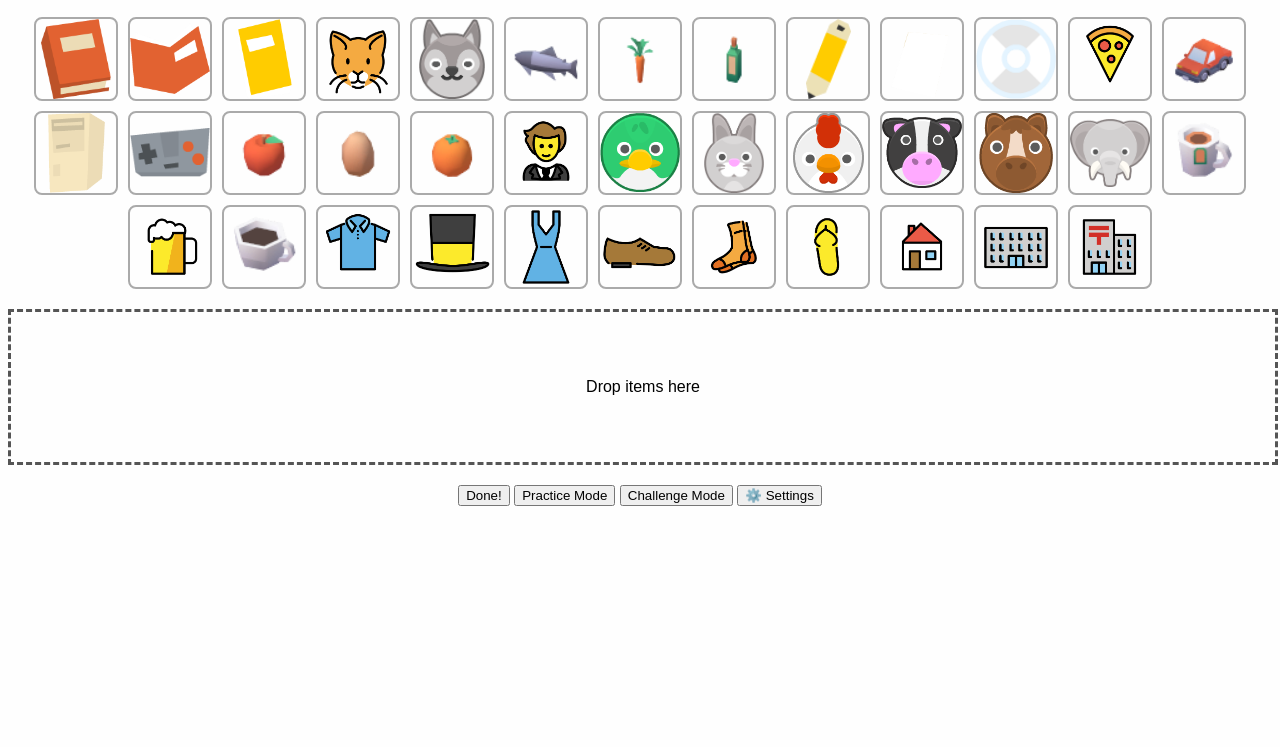
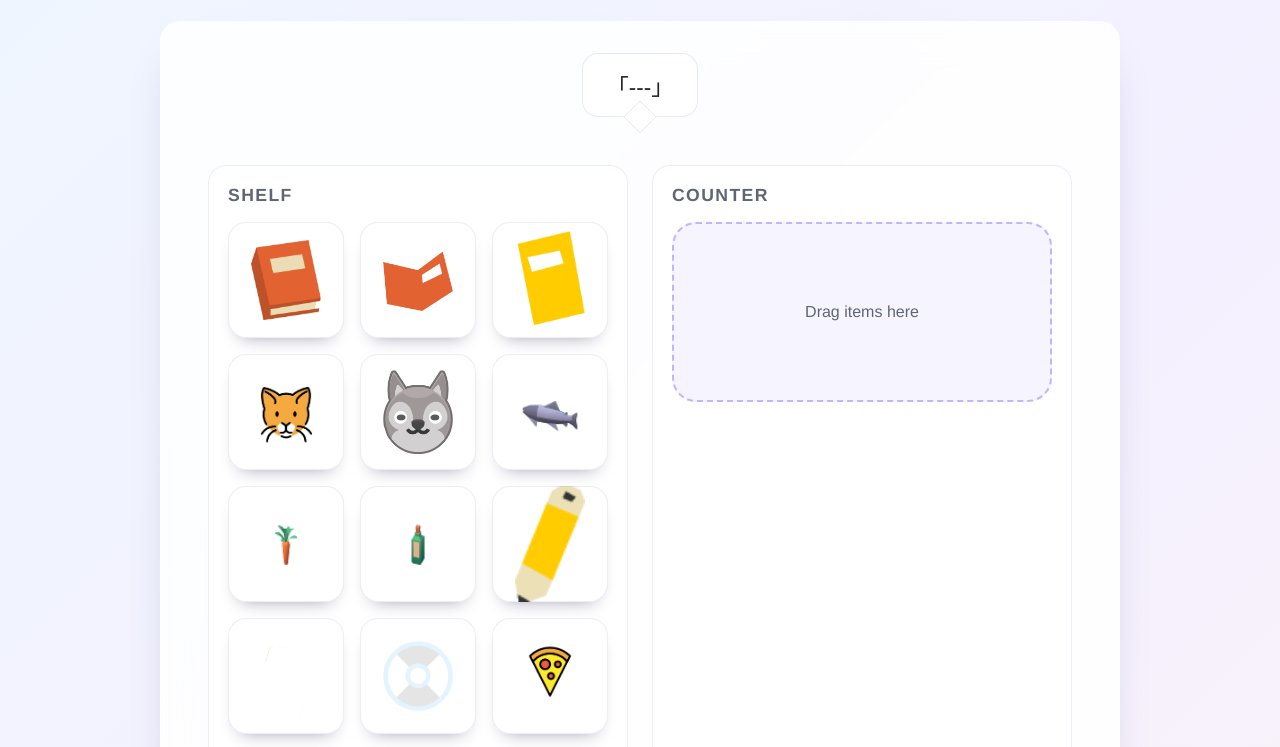
Before and after one commit to matskye/Maru-counter-shop, a plain HTML site: page index.html in a window 1280 px wide. Shown: the part 118-865 px from the top of the page. Before the commit the page ends 800 px from the top, so only its background shows below. Drawn offline with Linux system fonts and the light colour scheme.

Commit message:
Revamp counter shop interface

```diff
--- a/game.js
+++ b/game.js
@@ -91,6 +91,8 @@ counterDiv.addEventListener("dragover", e => e.preventDefault());
 counterDiv.addEventListener("drop", e => {
   e.preventDefault();
   const data = JSON.parse(e.dataTransfer.getData("text/plain"));
+  const hint = counterDiv.querySelector(".drop-hint");
+  if (hint) hint.remove();
   const div = document.createElement("div");
   div.className = "item";
   const item = gameData.counters
@@ -103,7 +105,7 @@ counterDiv.addEventListener("drop", e => {
 });
 
 function clearCounter() {
-  counterDiv.innerHTML = "<p>Drop items here</p>";
+  counterDiv.innerHTML = '<span class="drop-hint">Drag items here</span>';
 }
 
 // Done button
@@ -158,7 +160,7 @@ const voiceCheckbox = document.getElementById("voiceCheckbox");
 const closeSettings = document.getElementById("closeSettings");
 
 settingsBtn.addEventListener("click", () => {
-  settingsModal.style.display = "block";
+  settingsModal.style.display = "flex";
   furiganaCheckbox.checked = showFurigana;
   voiceCheckbox.checked = voiceEnabled;
 });
--- a/index.html
+++ b/index.html
@@ -6,25 +6,39 @@
   <link rel="stylesheet" href="style.css">
 </head>
 <body>
-  <h1>Maru's Counter Shop</h1>
+  <div class="app-shell">
+    <header class="app-header">
+      <h1>Maru's Counter Shop</h1>
+      <p class="subtitle">Master Japanese counters with a friendly feline coach.</p>
+    </header>
 
-  <div id="game">
-    <div id="customer">「---」</div>
+    <main id="game" class="game-panel">
+      <section class="customer-card">
+        <div id="customer" class="speech-bubble">「---」</div>
+        <div id="maruReaction" class="reaction"></div>
+      </section>
 
-    <div id="shelf"></div>
+      <section class="play-area">
+        <div class="panel">
+          <h2 class="section-title">Shelf</h2>
+          <div id="shelf" class="shelf-grid"></div>
+        </div>
 
-    <div id="counter" class="dropzone">
-      <p>Drop items here</p>
-    </div>
+        <div class="panel">
+          <h2 class="section-title">Counter</h2>
+          <div id="counter" class="dropzone">
+            <span class="drop-hint">Drag items here</span>
+          </div>
+        </div>
+      </section>
 
-    <div id="controls">
-      <button id="doneBtn">Done!</button>
-      <button id="startPractice">Practice Mode</button>
-      <button id="startChallenge">Challenge Mode</button>
-      <button id="settingsBtn">⚙️ Settings</button>
-    </div>
-
-    <div id="maruReaction"></div>
+      <section id="controls" class="controls">
+        <button id="doneBtn" class="primary">Done!</button>
+        <button id="startPractice">Practice Mode</button>
+        <button id="startChallenge">Challenge Mode</button>
+        <button id="settingsBtn" class="ghost">⚙️ Settings</button>
+      </section>
+    </main>
   </div>
 
   <!-- Settings modal -->
--- a/style.css
+++ b/style.css
@@ -1,69 +1,300 @@
-body {
-  font-family: sans-serif;
-  text-align: center;
-  background: #fefefe;
+:root {
+  --bg-gradient: linear-gradient(135deg, #eff6ff 0%, #f4f0ff 45%, #fff7f0 100%);
+  --panel-bg: rgba(255, 255, 255, 0.85);
+  --accent: #6b5bff;
+  --accent-dark: #5142d0;
+  --neutral: #1f1f2b;
+  --muted: #5f6575;
+  --border-radius: 20px;
+  --shadow: 0 24px 45px -25px rgba(44, 35, 92, 0.35);
+  --transition: 200ms ease;
 }
 
-#customer {
-  margin: 20px;
-  font-size: 24px;
+* {
+  box-sizing: border-box;
 }
 
-#shelf {
+body {
+  margin: 0;
+  min-height: 100vh;
   display: flex;
-  flex-wrap: wrap;
   justify-content: center;
-  gap: 10px;
+  align-items: center;
+  font-family: "Poppins", "Noto Sans JP", "Helvetica Neue", Arial, sans-serif;
+  color: var(--neutral);
+  background: var(--bg-gradient);
+  padding: 40px 20px;
+}
+
+h1 {
+  margin: 0;
+  font-size: clamp(2.2rem, 2.8vw, 3rem);
+  letter-spacing: -0.03em;
+}
+
+.subtitle {
+  margin: 8px 0 0;
+  color: var(--muted);
+  font-size: 1rem;
+}
+
+.app-shell {
+  width: min(960px, 100%);
+  display: flex;
+  flex-direction: column;
+  gap: 32px;
+}
+
+.app-header {
+  text-align: center;
+}
+
+.game-panel {
+  display: flex;
+  flex-direction: column;
+  gap: 32px;
+  background: var(--panel-bg);
+  border-radius: var(--border-radius);
+  box-shadow: var(--shadow);
+  padding: 32px clamp(24px, 5vw, 48px);
+  backdrop-filter: blur(18px);
+}
+
+.customer-card {
+  display: flex;
+  flex-direction: column;
+  align-items: center;
+  gap: 16px;
+}
+
+.speech-bubble {
+  padding: 16px 24px;
+  border-radius: 16px;
+  background: white;
+  box-shadow: inset 0 0 0 1px rgba(107, 91, 255, 0.15);
+  font-size: 1.4rem;
+  position: relative;
+  max-width: 460px;
+}
+
+.speech-bubble::after {
+  content: "";
+  position: absolute;
+  bottom: -12px;
+  left: calc(50% - 12px);
+  width: 24px;
+  height: 24px;
+  background: white;
+  transform: rotate(45deg);
+  box-shadow: inset 0 0 0 1px rgba(107, 91, 255, 0.15);
+}
+
+.reaction img {
+  filter: drop-shadow(0 12px 16px rgba(37, 33, 74, 0.18));
+}
+
+.play-area {
+  display: grid;
+  grid-template-columns: repeat(2, minmax(0, 1fr));
+  gap: 24px;
+}
+
+.panel {
+  background: white;
+  border-radius: 18px;
+  padding: 20px;
+  display: flex;
+  flex-direction: column;
+  gap: 16px;
+  box-shadow: inset 0 0 0 1px rgba(107, 91, 255, 0.12);
+}
+
+.section-title {
+  margin: 0;
+  font-size: 1.1rem;
+  text-transform: uppercase;
+  letter-spacing: 0.08em;
+  color: var(--muted);
+}
+
+#shelf,
+.shelf-grid {
+  display: grid;
+  grid-template-columns: repeat(auto-fit, minmax(86px, 1fr));
+  gap: 16px;
 }
 
 .item {
-  width: 80px;
-  height: 80px;
-  border: 2px solid #aaa;
-  border-radius: 8px;
+  width: 100%;
+  aspect-ratio: 1;
+  border-radius: 18px;
+  background: linear-gradient(145deg, #f6f6ff 0%, #ffffff 100%);
+  box-shadow: 0 10px 18px -12px rgba(25, 18, 71, 0.45), inset 0 0 0 1px rgba(36, 30, 86, 0.08);
   cursor: grab;
-  background-size: contain;
+  background-size: 60%;
   background-repeat: no-repeat;
   background-position: center;
+  transition: transform var(--transition), box-shadow var(--transition);
+}
+
+.item:active {
+  cursor: grabbing;
+}
+
+.item:hover {
+  transform: translateY(-4px);
+  box-shadow: 0 16px 28px -18px rgba(25, 18, 71, 0.45), inset 0 0 0 1px rgba(36, 30, 86, 0.12);
 }
 
 #counter.dropzone {
-  width: 100%;
-  height: 150px;
-  margin-top: 20px;
-  border: 3px dashed #555;
+  min-height: 180px;
+  border-radius: 24px;
+  border: 2px dashed rgba(107, 91, 255, 0.4);
+  background: rgba(107, 91, 255, 0.06);
   display: flex;
   justify-content: center;
   align-items: center;
-  gap: 10px;
+  gap: 16px;
+  flex-wrap: wrap;
+  padding: 20px;
+  transition: border-color var(--transition), background var(--transition);
 }
 
-#controls {
-  margin-top: 20px;
+#counter.dropzone:hover {
+  border-color: rgba(107, 91, 255, 0.8);
+  background: rgba(107, 91, 255, 0.12);
 }
 
-#maruReaction {
-  margin-top: 20px;
-  font-size: 24px;
+.dropzone p,
+.dropzone .drop-hint {
+  margin: 0;
+  color: var(--muted);
+  font-weight: 500;
+}
+
+.controls {
+  display: flex;
+  flex-wrap: wrap;
+  gap: 12px;
+  justify-content: center;
+}
+
+button {
+  border: none;
+  border-radius: 999px;
+  padding: 12px 24px;
+  font-size: 1rem;
+  font-weight: 600;
+  cursor: pointer;
+  color: white;
+  background: var(--accent);
+  box-shadow: 0 12px 25px -12px rgba(107, 91, 255, 0.65);
+  transition: transform var(--transition), box-shadow var(--transition), background var(--transition);
+}
+
+button:hover,
+button:focus-visible {
+  outline: none;
+  transform: translateY(-2px);
+  background: var(--accent-dark);
+  box-shadow: 0 16px 30px -16px rgba(81, 66, 208, 0.75);
+}
+
+button:active {
+  transform: translateY(0);
+}
+
+button.ghost {
+  background: transparent;
+  color: var(--accent);
+  box-shadow: none;
+  border: 1px solid rgba(107, 91, 255, 0.35);
+}
+
+button.ghost:hover,
+button.ghost:focus-visible {
+  background: rgba(107, 91, 255, 0.1);
+  color: var(--accent-dark);
+}
+
+button.primary {
+  background: linear-gradient(135deg, #ff9770, #ff6f91);
+  box-shadow: 0 14px 28px -16px rgba(255, 111, 145, 0.65);
+}
+
+button.primary:hover,
+button.primary:focus-visible {
+  background: linear-gradient(135deg, #ff8a5b, #ff5679);
 }
 
 /* Modal overlay */
 .modal {
   display: none;
   position: fixed;
+  inset: 0;
   z-index: 1000;
-  left: 0; top: 0;
-  width: 100%; height: 100%;
-  background: rgba(0, 0, 0, 0.5);
+  background: rgba(19, 17, 37, 0.55);
+  align-items: center;
+  justify-content: center;
+  padding: 20px;
 }
 
 /* Modal box */
 .modal-content {
-  background: #fff;
-  margin: 15% auto;
-  padding: 20px;
-  border-radius: 12px;
-  width: 300px;
+  background: white;
+  border-radius: 18px;
+  width: min(360px, 100%);
   text-align: center;
-  box-shadow: 0 4px 10px rgba(0,0,0,0.3);
+  padding: 28px 24px;
+  box-shadow: var(--shadow);
+  display: flex;
+  flex-direction: column;
+  gap: 16px;
 }
+
+.modal-content h2 {
+  margin: 0;
+  font-size: 1.4rem;
+}
+
+.modal-content label {
+  color: var(--muted);
+  display: flex;
+  align-items: center;
+  gap: 12px;
+  justify-content: center;
+}
+
+input[type="checkbox"] {
+  width: 18px;
+  height: 18px;
+  accent-color: var(--accent);
+}
+
+@media (max-width: 900px) {
+  .play-area {
+    grid-template-columns: 1fr;
+  }
+}
+
+@media (max-width: 600px) {
+  body {
+    padding: 24px 14px;
+  }
+
+  .game-panel {
+    padding: 24px 18px;
+  }
+
+  .speech-bubble {
+    font-size: 1.2rem;
+  }
+
+  .controls {
+    flex-direction: column;
+  }
+
+  button {
+    width: 100%;
+  }
+}
```
